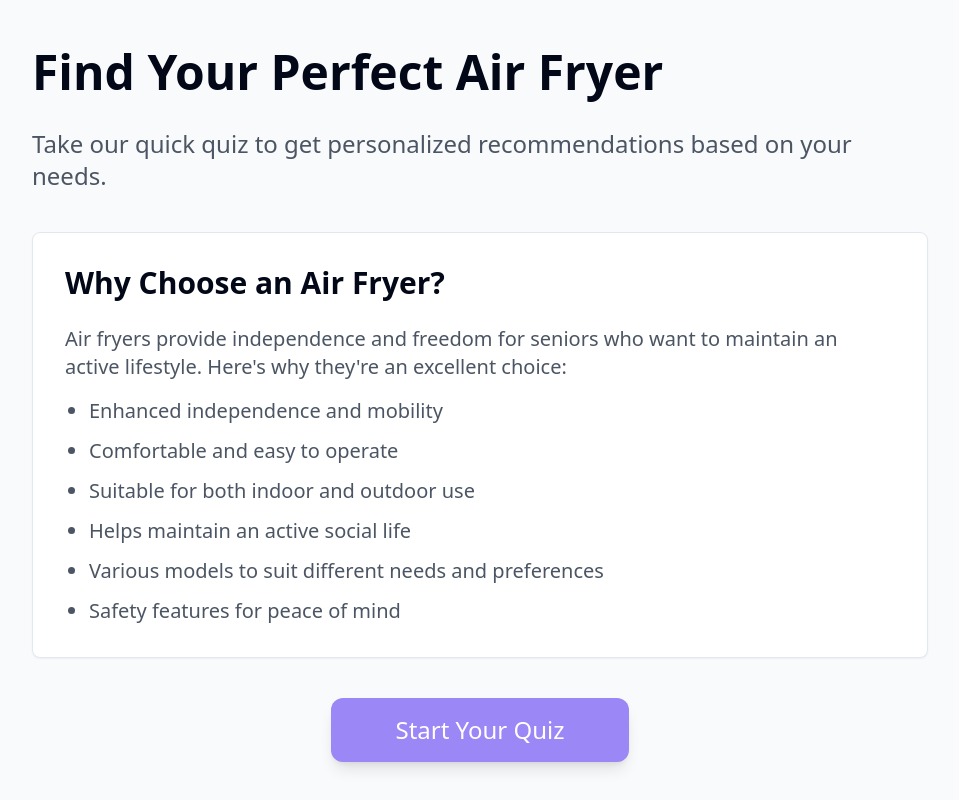
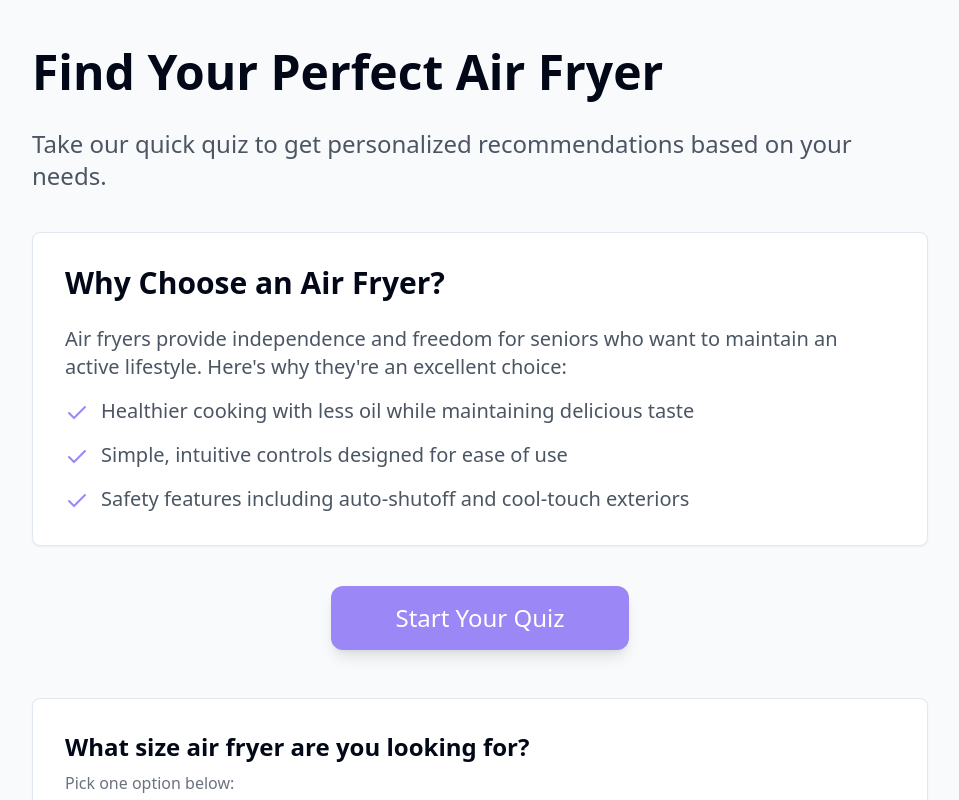
Before and after one commit to midries3/we-love-seniors-assistant-v3, a React (Vite) app: page /products/air-fryers in a window 1280 px wide. Shown: the top 800 px of the page, without its empty margins (160-1119 px from the left). Built offline with nearby package versions, Linux system fonts and the light colour scheme.

Commit message:
Update Air Fryer Section
Reduce the "Why Choose an Air Fryer?" section to three bullet points and replace bullets with checkmarks.
[skip gpt_engineer]

```diff
--- a/src/pages/products/AirFryers.tsx
+++ b/src/pages/products/AirFryers.tsx
@@ -3,6 +3,7 @@ import { Card } from "@/components/ui/card";
 import { ProductFooter } from "@/components/layout/ProductFooter";
 import { Button } from "@/components/ui/button";
 import { useRef } from "react";
+import { Check } from "lucide-react";
 
 const AirFryers = () => {
   const quizRef = useRef<HTMLDivElement>(null);
@@ -26,13 +27,19 @@ const AirFryers = () => {
               <p>
                 Air fryers provide independence and freedom for seniors who want to maintain an active lifestyle. Here's why they're an excellent choice:
               </p>
-              <ul className="list-disc pl-6 space-y-3">
-                <li>Enhanced independence and mobility</li>
-                <li>Comfortable and easy to operate</li>
-                <li>Suitable for both indoor and outdoor use</li>
-                <li>Helps maintain an active social life</li>
-                <li>Various models to suit different needs and preferences</li>
-                <li>Safety features for peace of mind</li>
+              <ul className="space-y-4">
+                <li className="flex items-start gap-3">
+                  <Check className="mt-1 text-primary" />
+                  <span>Healthier cooking with less oil while maintaining delicious taste</span>
+                </li>
+                <li className="flex items-start gap-3">
+                  <Check className="mt-1 text-primary" />
+                  <span>Simple, intuitive controls designed for ease of use</span>
+                </li>
+                <li className="flex items-start gap-3">
+                  <Check className="mt-1 text-primary" />
+                  <span>Safety features including auto-shutoff and cool-touch exteriors</span>
+                </li>
               </ul>
             </div>
           </Card>
```
